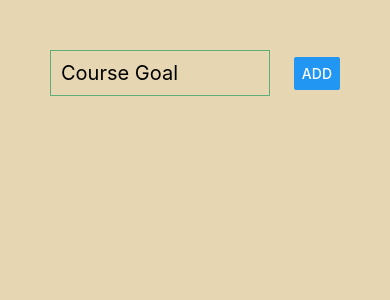
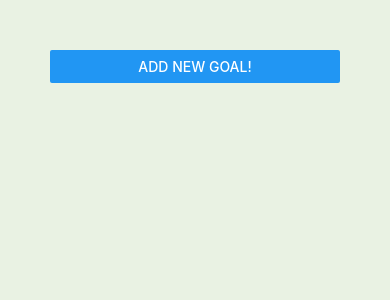
Before and after one commit to valkyrie-max/rn-first-app, a React Native app: screen / in a window 390 px wide. Shown: the top 300 px of the page. Built offline with nearby package versions, Linux system fonts and the light colour scheme.

Commit message:
added a modal

```diff
--- a/App.js
+++ b/App.js
@@ -1,11 +1,8 @@
 import React, {useState} from 'react';
 import {
   StyleSheet,
-  Text,
   View,
-  TextInput,
   Button,
-  ScrollView,
   FlatList } from 'react-native';
 
 import GoalItem from './components/GoalItem';
@@ -13,7 +10,8 @@ import GoalInput from './components/GoalInput'
 
 export default function App() {
   // hook to manage the user entries
-  const [ courseGoals, setCourseGoals] = useState([])
+  const [courseGoals, setCourseGoals] = useState([]);
+  const [isAddMode, setIsAddMode] = useState(false);
 
   const addGoalHandler = goalTitle => {
     setCourseGoals(currentGoals => [
@@ -22,7 +20,8 @@ export default function App() {
         id: Math.random().toString(),
         value: goalTitle
       }
-    ])
+    ]);
+    setIsAddMode(false);
   }
 
   const removeGoalHandler = goalId => {
@@ -33,8 +32,9 @@ export default function App() {
 
   return (
     <View style={styles.screen}>
+      <Button onPress={() => setIsAddMode(true)} title="Add New Goal!"/>
       {/* top bar */}
-      <GoalInput onAddGoal={addGoalHandler} />
+      <GoalInput visible={isAddMode} onAddGoal={addGoalHandler} />
       {/* goals */}
       <FlatList
         keyExtractor={(item, index) => item.id}
@@ -49,6 +49,6 @@ const styles = StyleSheet.create({
   screen: {
     padding: 50,
     height: '100%',
-    backgroundColor: '#E6D6B2'
+    backgroundColor: '#E9F2E3'
   }
 });
--- a/components/GoalInput.js
+++ b/components/GoalInput.js
@@ -3,7 +3,8 @@ import {
     View,
     TextInput,
     Button,
-    StyleSheet } from 'react-native';
+    StyleSheet,
+    Modal } from 'react-native';
 
 const GoalInput = props => {
     const [ enteredGoal, setEnteredGoal] = useState('');
@@ -11,6 +12,7 @@ const GoalInput = props => {
         setEnteredGoal(enteredText)
     };
     return (
+        <Modal visible={props.visible} animationType="slide">
             <View style={styles.inputContainer}>
                 <TextInput
                     onChangeText={goalInputHandler}
@@ -23,22 +25,26 @@ const GoalInput = props => {
                     title="ADD"
                 />
             </View>
+        </Modal>
     )
 }
 
 const styles = StyleSheet.create({
     inputContainer: {
-        flexDirection: 'row',
-        justifyContent: 'space-between',
+        flexDirection: 'column',
+        flex: 1,
+        justifyContent: 'center',
         alignItems: 'center',
-        paddingBottom: 30
+        paddingBottom: 30,
+        backgroundColor: '#B74F6F'
     },
     input: {
-        borderColor: '#5DAF77',
+        borderColor: '#2D3142',
         borderWidth: 1,
         padding: 10,
         fontSize: 20,
-        width: 220
+        width: 220,
+        marginBottom: 20
     }
 })
 
--- a/components/GoalItem.js
+++ b/components/GoalItem.js
@@ -5,7 +5,7 @@ const GoalItem = props => {
     return (
         <TouchableOpacity activeOpacity={0.5} onPress={props.onDelete.bind(this, props.id)}>
             <View onTouch style={styles.listItem}>
-                <Text>{props.title}</Text>
+                <Text style={styles.textColor}>{props.title}</Text>
             </View>
         </TouchableOpacity>
     )
@@ -14,10 +14,13 @@ const GoalItem = props => {
 const styles = StyleSheet.create({
     listItem: {
         padding: 10,
-        backgroundColor: '#5DAF77',
+        backgroundColor: '#2D3142',
         borderColor: 'black',
         borderWidth: 1,
         marginTop: 20
+    },
+    textColor: {
+        color: '#E9F2E3'
     }
 })
 
```
Lines whose indentation alone changed are shown as unchanged.
